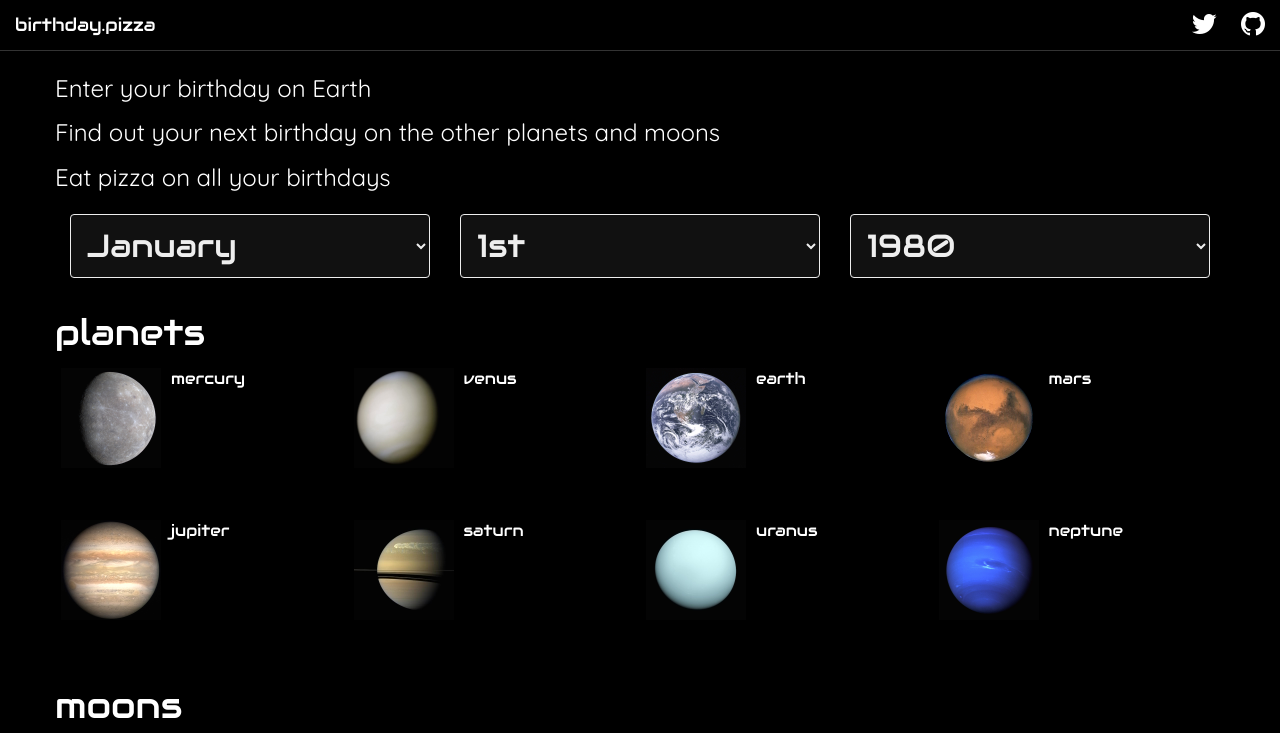
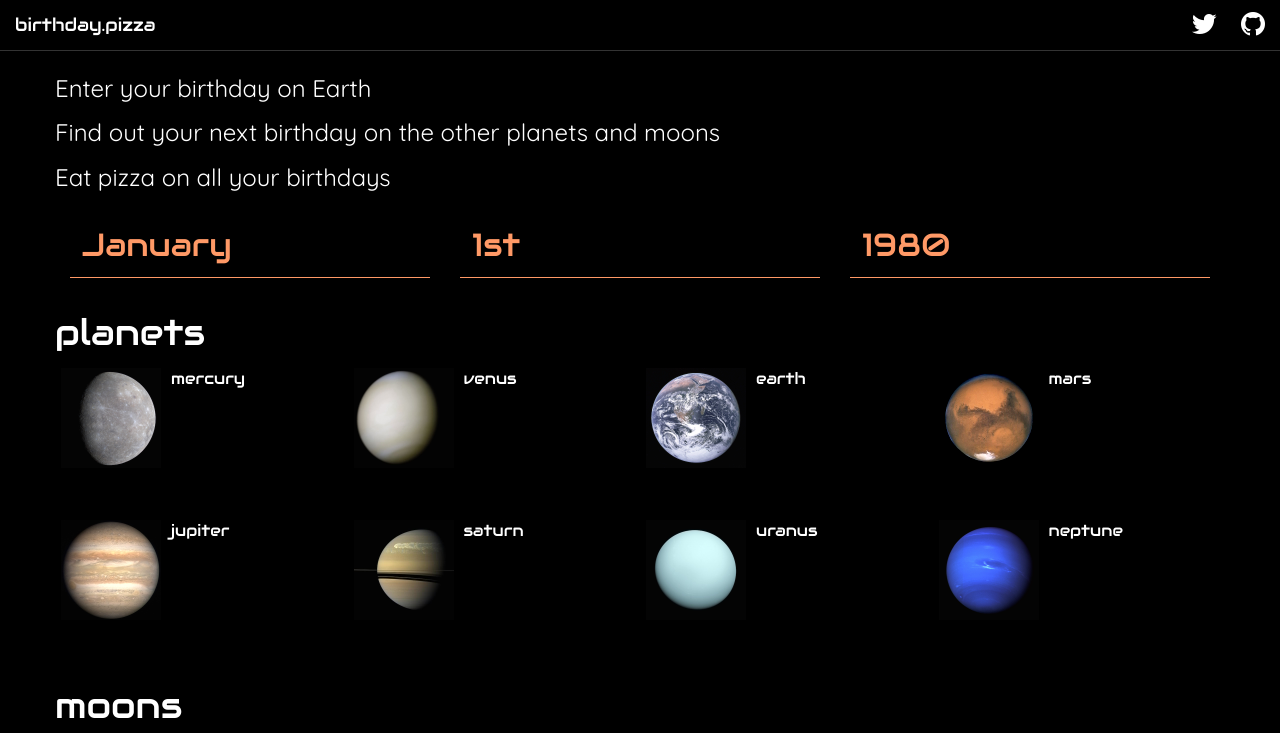
Before and after one commit to kevinsawicki/birthday-pizza, a website: page index.html in a window 1280 px wide. Shown: the top 733 px of the page. Drawn offline with nearby package versions, Linux system fonts and the light colour scheme; a script that the page names is missing.

Commit message:
Tweak select appearance

```diff
--- a/styles.css
+++ b/styles.css
@@ -7,7 +7,6 @@ body {
 .accent-font {
   font-family: 'Audiowide', sans-serif;
 }
-
 
 .navbar {
   background: transparent;
@@ -37,11 +36,22 @@ body {
 }
 
 .form-control {
-  background: #111;
-  color: #eee;
+  background: #000;
+  color: #FF9966;
   font-size: 32px;
   height: 64px;
-  border-color: #eee;
+  border-color: #FF9966;
+  border-width: 0 0 1px 0;
+  border-radius: 0;
+  -webkit-appearance: none;
+  cursor: pointer;
+}
+
+.form-control:focus {
+  border-color: #66afe9;
+  color: #66afe9;
+  -webkit-box-shadow: none;
+  box-shadow: none;
 }
 
 .planet, .moon {
```
